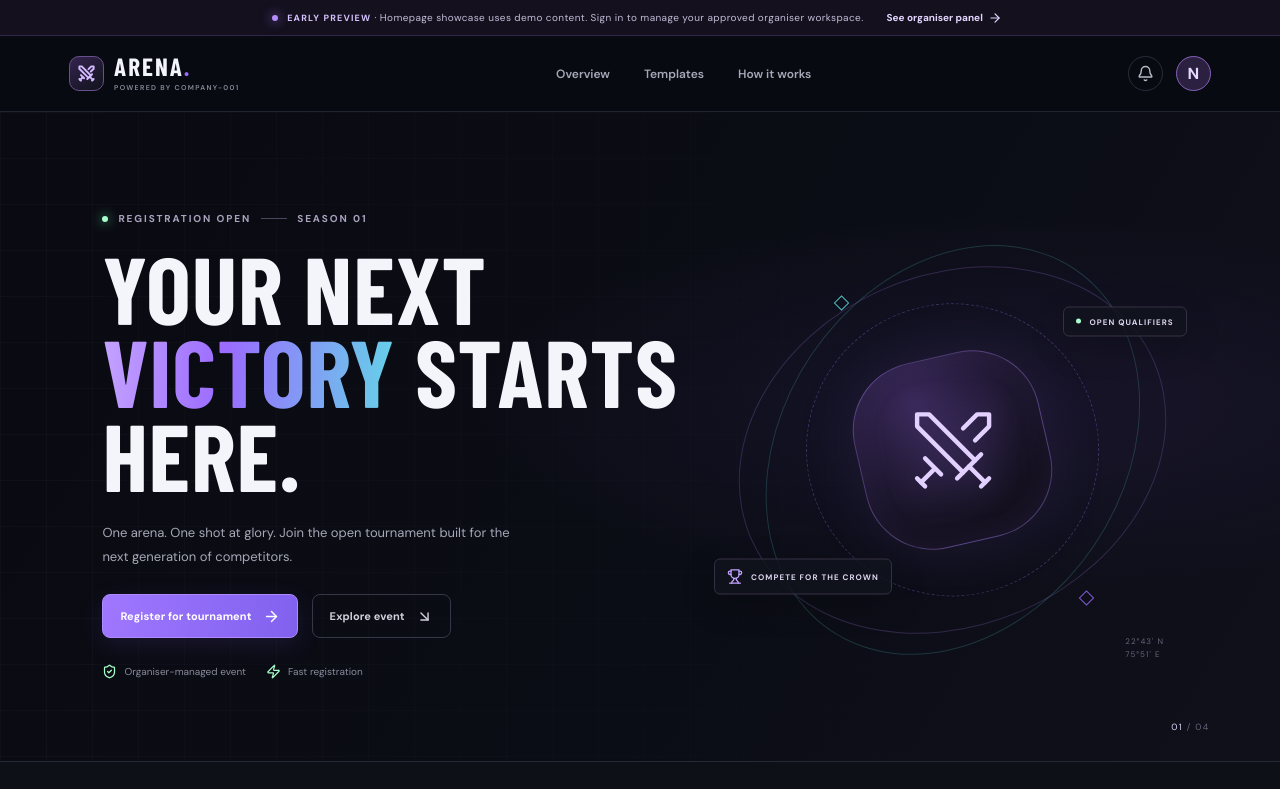
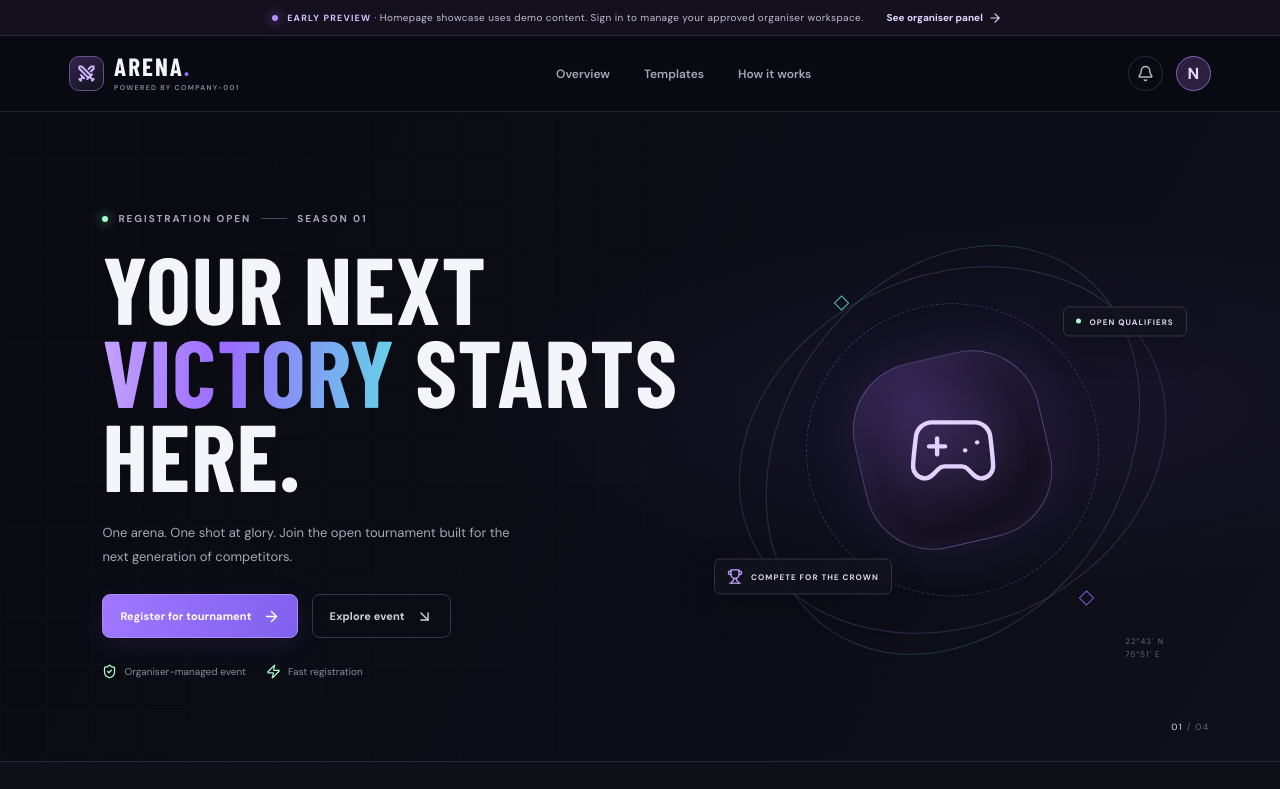
Before and after one commit to bhavishyacodz/Company-001, a React (Vite) app: page / in a window 1280 px wide. Shown: the top 789 px of the page. Built offline with nearby package versions, Linux system fonts and the light colour scheme; a web font is replaced by a local one.

Commit message:
feat: use category-specific visuals on event pages

```diff
--- a/src/main.jsx
+++ b/src/main.jsx
@@ -54,6 +54,7 @@ function App() {
     cultural: { label:"Cultural event", cta:"Join the event", participant:"PARTICIPANT NAME", idLabel:"PERFORMANCE / CATEGORY (optional)", namePlaceholder:"Your full name", heroLine:"MAKE IT", heroAccent:"MEMORABLE", ticker:"EVENT DETAILS" },
     community: { label:"Community meetup", cta:"Join the meetup", participant:"ATTENDEE NAME", idLabel:"GROUP / SESSION (optional)", namePlaceholder:"Your full name", heroLine:"MEET. SHARE.", heroAccent:"CONNECT.", ticker:"MEETUP DETAILS" },
   })[categoryKey] || { label:"Event registration", cta:"Register for event", participant:"PARTICIPANT NAME", idLabel:"REFERENCE / CATEGORY (optional)", namePlaceholder:"Your full name", heroLine:"YOUR NEXT", heroAccent:"CHAPTER STARTS HERE", ticker:"EVENT DETAILS" };
+  const HeroCategoryIcon = ({esports:Gamepad2,garba:Music2,sports:Trophy,workshop:BookOpen,coaching:GraduationCap,cultural:Palette,community:HeartHandshake})[categoryKey] || Gamepad2;
   const organizerSlug = isLiveEventRoute ? routeSlugs[0] : "";
   const eventSlug = isLiveEventRoute ? routeSlugs[1] : "";
 
@@ -179,7 +180,7 @@ function App() {
             <div className="hero-content">
               <div className="eyebrow"><span className="live-pip" /> REGISTRATION OPEN <span className="eyebrow-line" /> SEASON 01</div>
               <h1>{isLiveEventRoute ? <>{categoryPresentation.heroLine}<br /><span className="gradient-text">{categoryPresentation.heroAccent}</span></> : <>YOUR NEXT<br /><span className="gradient-text">VICTORY</span> STARTS HERE.</>}</h1>
-              <p className="hero-copy">{eventData?.description || "One arena. One shot at glory. Join the open tournament built for the next generation of competitors."}</p>
+              <p className="hero-copy">{eventData?.description || (isLiveEventRoute ? "Review the event details and organiser instructions, then register your interest." : "One arena. One shot at glory. Join the open tournament built for the next generation of competitors.")}</p>
               <div className="hero-buttons">
                 <button className="button button-primary" onClick={openRegister}>{isLiveEventRoute ? categoryPresentation.cta : "Register for tournament"} <ArrowRight size={17} /></button>
                 <a className="button button-quiet" href="#format">Explore event <ArrowDownRight size={17} /></a>
@@ -189,9 +190,9 @@ function App() {
             <div className="hero-art" aria-hidden="true">
               <div className="art-ring ring-one" /><div className="art-ring ring-two" /><div className="art-ring ring-three" />
               <div className="art-cross cross-one" /><div className="art-cross cross-two" />
-              <div className="art-core"><Swords size={96} strokeWidth={1.1} /></div>
-              <div className="art-label label-top"><span className="label-dot" /> OPEN QUALIFIERS</div>
-              <div className="art-label label-bottom"><Trophy size={16} /> COMPETE FOR THE CROWN</div>
+              <div className="art-core"><HeroCategoryIcon size={96} strokeWidth={1.1} /></div>
+              <div className="art-label label-top"><span className="label-dot" /> {isLiveEventRoute ? categoryPresentation.label.toUpperCase() : "OPEN QUALIFIERS"}</div>
+              <div className="art-label label-bottom">{isLiveEventRoute ? <HeroCategoryIcon size={16} /> : <Trophy size={16} />} {isLiveEventRoute ? "REGISTRATION OPEN" : "COMPETE FOR THE CROWN"}</div>
               <div className="art-coordinate">22°43' N<br />75°51' E</div>
             </div>
             <div className="hero-index"><span>01</span> / 04</div>
```
